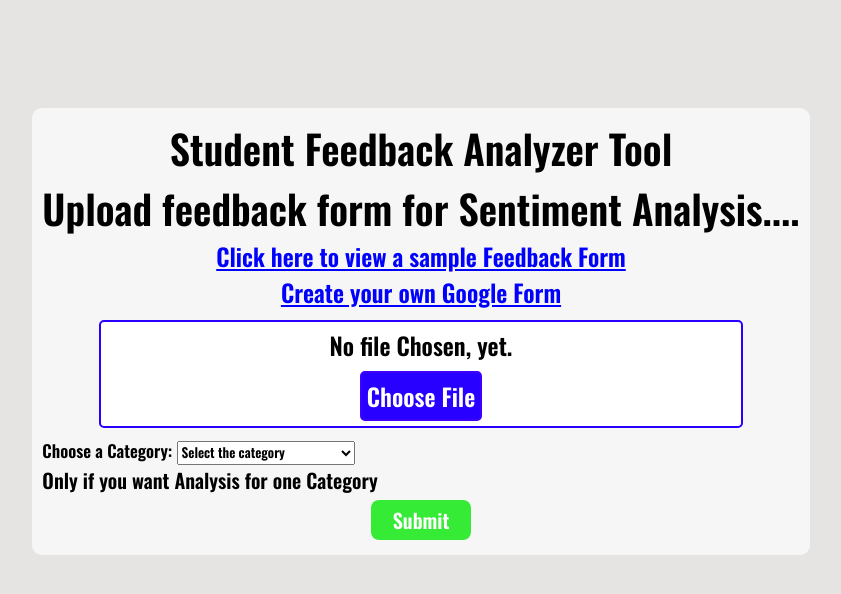
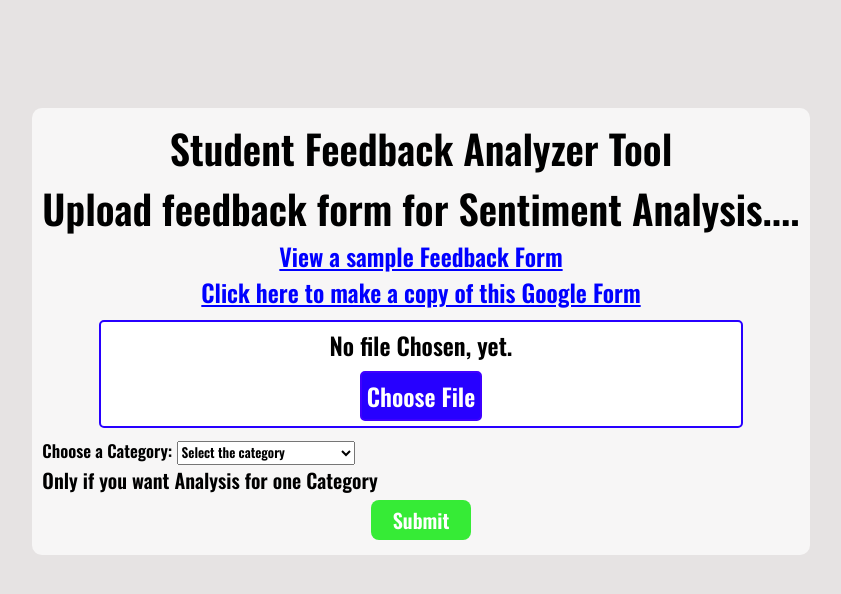
Before and after one commit to gautamgc17/Student-Feedback-Sentiment-Analysis, a Flask app: page / in a window 1280 px wide. Shown: the top 594 px of the page, without its empty margins (219-1060 px from the left). Run offline with Flask 2, Linux system fonts and the light colour scheme.

Commit message:
Added form link

```diff
--- a/templates/index.html
+++ b/templates/index.html
@@ -20,10 +20,10 @@
             </h3>
         </div>
         <span>
-            <a href="../static/form.pdf" target="_blank"> Click here to view a sample Feedback Form </a><br>
+            <a href="../static/form.pdf" target="_blank"> View a sample Feedback Form </a><br>
 
 
-            <a href="https://www.google.com/intl/en-GB/forms/about/" target="_blank"> Create your own Google Form </a>
+            <a href="https://docs.google.com/forms/d/1iC2Kc45yUEv73f4NWqc22ZGzkFtVKnsXYBm8sgAE4vY/template/preview" target="_blank"> Click here to make a copy of this Google Form </a>
         </span>
 
         <div class="form_area">
```
